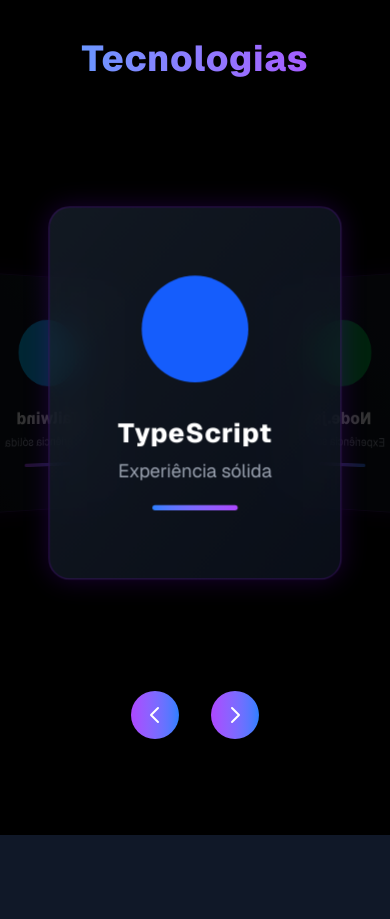
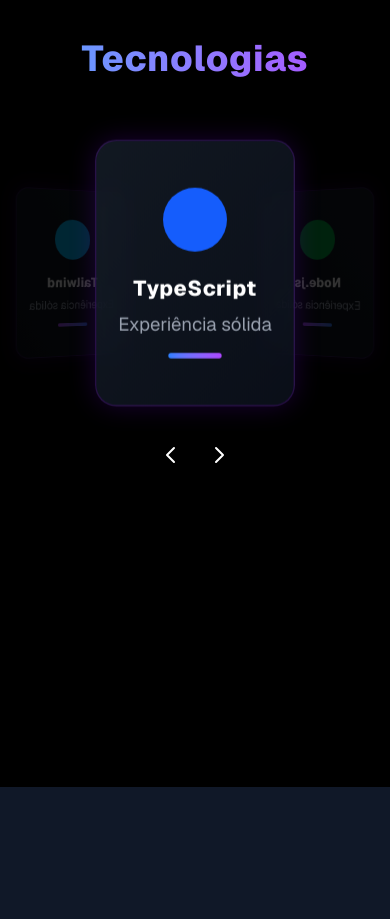
Before and after one commit to GutierrezDev7/porfolio, a Next.js app: page / in a window 390 px wide. Shown: the part 2540-3459 px from the top of the page. Built offline with nearby package versions, Linux system fonts and the light colour scheme.

Commit message:
style: ajustar estilos do carrossel e botões para melhor responsividade

```diff
--- a/src/app/page.tsx
+++ b/src/app/page.tsx
@@ -282,19 +282,19 @@ const App: React.FC = () => {
           </h2>
 
           {/* Carrossel */}
-          <div className="relative h-[500px] max-w-5xl mx-auto" style={{ perspective: "1200px" }}>
+          <div className="relative h-[300px] max-w-4xl mx-auto mt-[-20px]" style={{ perspective: "1000px" }}>
             <div
               className="w-full h-full relative"
               style={{ transformStyle: "preserve-3d", transition: "transform 1s ease-in-out" }}
             >
               {technologies.map((tech, index) => {
                 const angle = (index - activeIndex) * (360 / technologies.length);
-                const radius = 300;
+                const radius = 250; // Retornado ao tamanho original, mas ajustado para ser um pouco menor
 
                 return (
                   <div
                     key={index}
-                    className="absolute w-[220px] h-[280px] left-1/2 top-1/2"
+                    className="absolute w-[150px] h-[200px] left-1/2 top-1/2"
                     style={{
                       transform: `
                         translate(-50%, -50%)
@@ -307,13 +307,13 @@ const App: React.FC = () => {
                       transition: "all 0.5s ease-in-out",
                     }}
                   >
-                    <div className="w-full h-full bg-gradient-to-br from-gray-800/60 to-gray-900/60 backdrop-blur-md border border-purple-600/20 rounded-2xl p-6 flex flex-col items-center justify-center shadow-[0_0_20px_rgba(128,0,255,0.2)] hover:scale-105 hover:shadow-purple-500/30 transition-all duration-500 cursor-pointer">
-                      <div className={`w-20 h-20 ${tech.color} bg-opacity-20 rounded-full flex items-center justify-center mb-6`}>
-                        <i className={`${tech.icon} text-4xl ${tech.color.replace("bg-", "text-")}`}></i>
+                    <div className="w-full h-full bg-gradient-to-br from-gray-800/60 to-gray-900/60 backdrop-blur-md border border-purple-600/20 rounded-2xl p-4 flex flex-col items-center justify-center shadow-[0_0_20px_rgba(128,0,255,0.2)] hover:scale-105 hover:shadow-purple-500/30 transition-all duration-500 cursor-pointer">
+                      <div className={`w-12 h-12 ${tech.color} bg-opacity-20 rounded-full flex items-center justify-center mb-4`}>
+                        <i className={`${tech.icon} text-2xl ${tech.color.replace("bg-", "text-")}`}></i>
                       </div>
-                      <h3 className="text-xl font-extrabold text-white tracking-wide mb-1 text-center">{tech.name}</h3>
+                      <h3 className="text-md font-extrabold text-white tracking-wide mb-1 text-center">{tech.name}</h3>
                       <p className="text-sm text-gray-400 text-center">Experiência sólida</p>
-                      <div className="w-16 h-1 mt-4 bg-gradient-to-r from-blue-500 to-purple-500 rounded-full"></div>
+                      <div className="w-10 h-1 mt-3 bg-gradient-to-r from-blue-500 to-purple-500 rounded-full"></div>
                     </div>
                   </div>
                 );
@@ -322,10 +322,10 @@ const App: React.FC = () => {
           </div>
 
           {/* Botões */}
-          <div className="flex justify-center mt-12 space-x-8">
+          <div className="flex justify-center mt-4 space-x-4">
             <button
               onClick={() => rotateCarousel("prev")}
-              className={arrowButtonStyles}
+              className="w-8 h-8 flex items-center justify-center text-white rounded-full transition-transform duration-300 hover:scale-110 hover:text-purple-500"
               aria-label="Anterior"
             >
               <svg xmlns="http://www.w3.org/2000/svg" fill="none" viewBox="0 0 24 24" strokeWidth="2" stroke="currentColor" className="w-6 h-6">
@@ -334,7 +334,7 @@ const App: React.FC = () => {
             </button>
             <button
               onClick={() => rotateCarousel("next")}
-              className={arrowButtonStyles}
+              className="w-8 h-8 flex items-center justify-center text-white rounded-full transition-transform duration-300 hover:scale-110 hover:text-purple-500"
               aria-label="Próximo"
             >
               <svg xmlns="http://www.w3.org/2000/svg" fill="none" viewBox="0 0 24 24" strokeWidth="2" stroke="currentColor" className="w-6 h-6">
```
